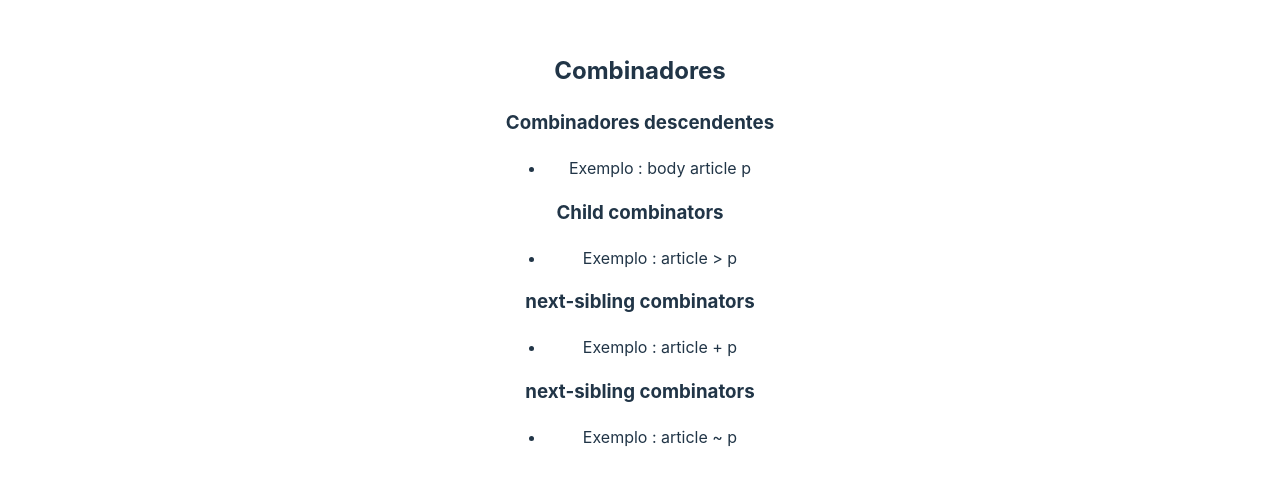
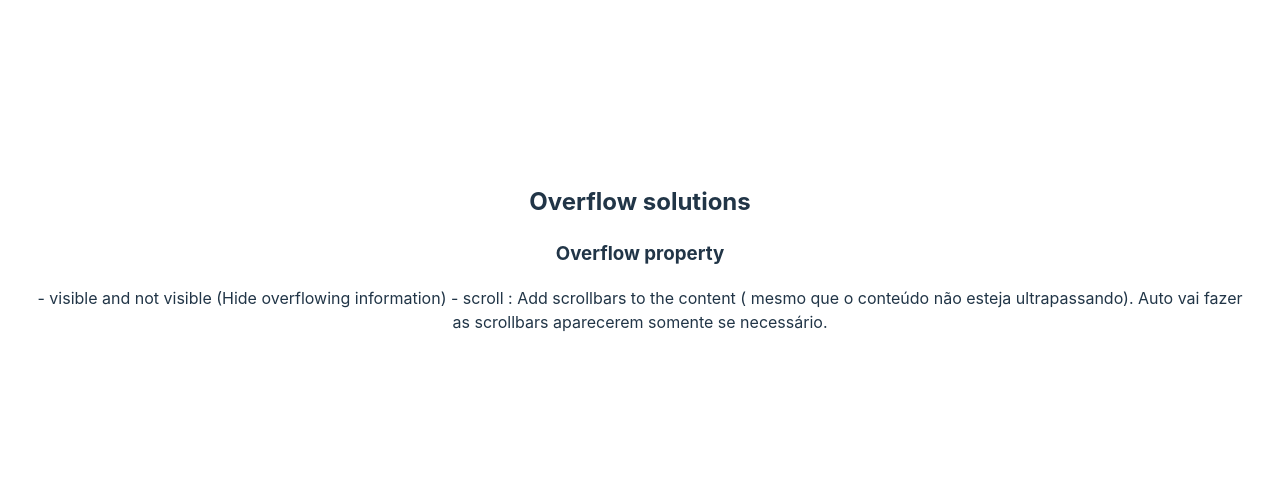
Before and after one commit to LanaGomes/ColasENotas, a React (Vite) app: page / in a window 1280 px wide. Shown: the part 151-636 px from the top of the page. Built offline with nearby package versions, Linux system fonts and the light colour scheme.

Commit message:
overflow content

```diff
--- a/src/App.jsx
+++ b/src/App.jsx
@@ -1,12 +1,12 @@
 import "./App.css";
 import Combinators from "./NotasEColas/CSS/Combinators";
-
+import OverflowingContent from "./NotasEColas/CSS/OverflowingContent";
 import PseudoClasses from "./NotasEColas/CSS/PseudoClasses";
 
 function App() {
   return (
     <>
-      <Combinators />
+      <OverflowingContent />
     </>
   );
 }
--- /dev/null
+++ b/src/NotasEColas/CSS/OverflowingContent.jsx
@@ -0,0 +1,12 @@
+function OverflowingContent() {
+  return (
+    <div>
+      <h2>Overflow solutions</h2>
+      <h3>Overflow property</h3>- visible and not visible (Hide overflowing
+      information) - scroll : Add scrollbars to the content ( mesmo que o
+      conteúdo não esteja ultrapassando). Auto vai fazer as scrollbars
+      aparecerem somente se necessário.
+    </div>
+  );
+}
+export default OverflowingContent;
```
